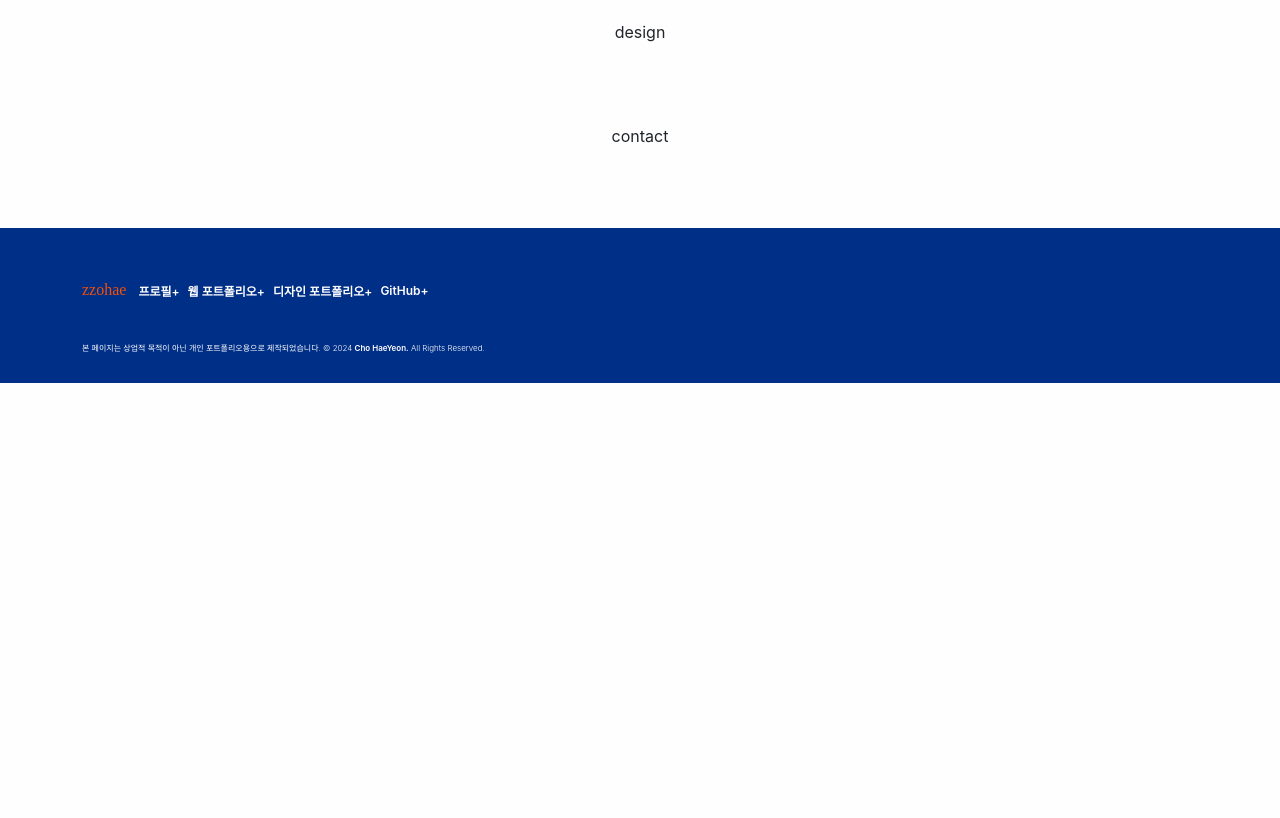
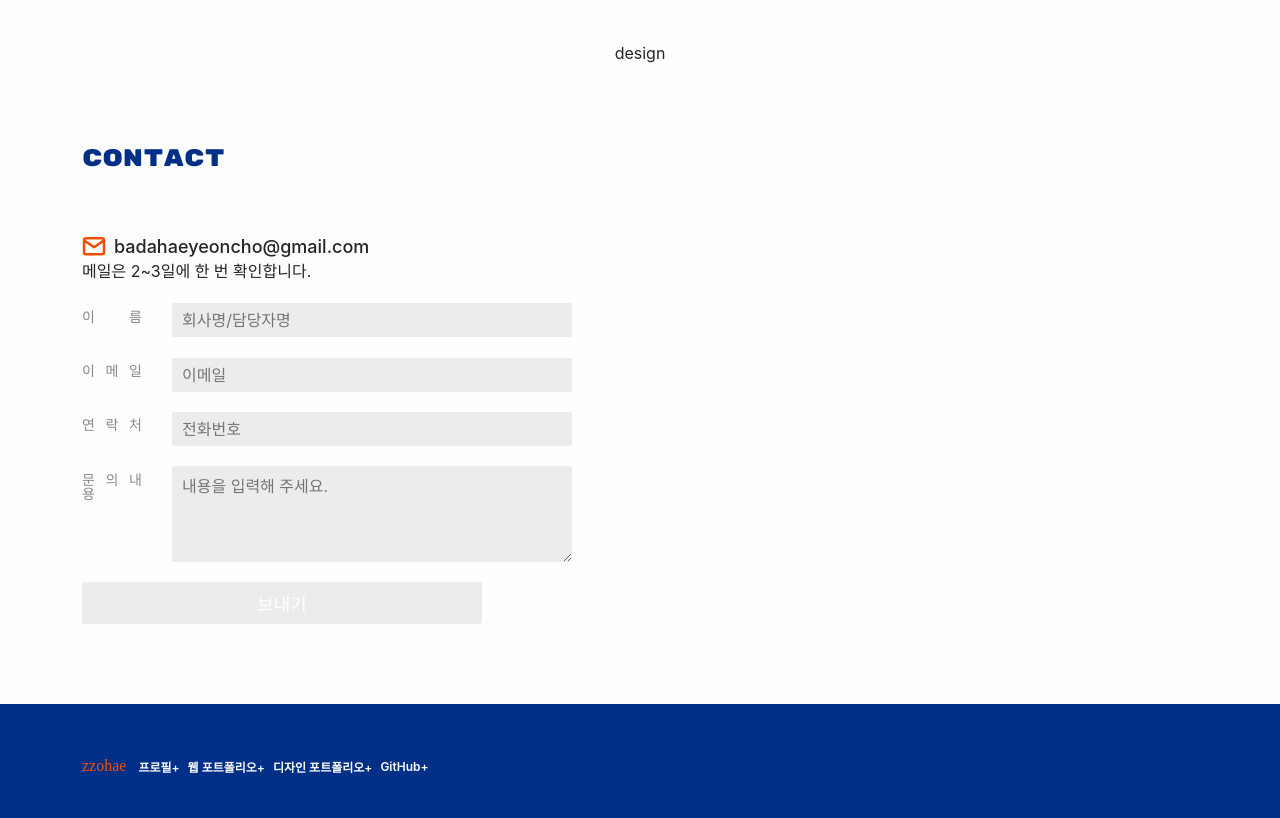
Before and after one commit to zzohae/zzohaeWorld, a React (Create React App) app: page / in a window 1280 px wide. Shown: the part 3440-4258 px from the top of the page. Before the commit the page ends 3823 px from the top, so only its background shows below. Built offline with nearby package versions, Linux system fonts and the light colour scheme; a web font is replaced by a local one.

Commit message:
[1.8.1] 문의 폼 섹션 구현, 구글시트 자동화 연동

```diff
--- a/src/components/Title.js
+++ b/src/components/Title.js
@@ -1,10 +1,10 @@
 import React from 'react'
 
-export default function Title({ children, page = '' }) {
+export default function Title({ children, page = '', noBtn = false }) {
   return (
-    <div className='allTitle d-flex align-items-end justify-content-between'>
+    <div className={`allTitle d-flex align-items-end ${ noBtn ? "justify-content-start" : "justify-content-between"}`}>
       <h2 className={`rubik-mono fc-main ${ page === "main" ? 'fs-24' : 'fs-30' }`}>{children}</h2>
-      {page === "main" && (
+      { !noBtn && page === "main" && (
       <button></button>
       )}
     </div>
--- /dev/null
+++ b/src/contents/home/Contact.js
@@ -0,0 +1,109 @@
+import React, { useState, useEffect } from "react";
+import Title from "../../components/Title";
+import { ReactComponent as MailIcon } from '../../assets/mail.svg'
+
+export default function Contact() {
+
+	const [name, setName] = useState("");
+  const [email, setEmail] = useState("");
+  const [phone, setPhone] = useState("");
+  const [message, setMessage] = useState("");
+	const [isButtonActive, setIsButtonActive] = useState(false);
+
+	useEffect(() => {
+    const allFilled = name.trim() && email.trim() && phone.trim() && message.trim();
+    setIsButtonActive(allFilled); // 모든 필드가 채워졌으면 버튼 활성화
+  }, [name, email, phone, message]);
+
+  const handleSubmit = async (e) => {
+    e.preventDefault();
+
+    const formData = new URLSearchParams();
+    formData.append("name", name);
+    formData.append("email", email);
+    formData.append("phone", phone);
+    formData.append("message", message);
+
+    try {
+      const response = await fetch(process.env.REACT_APP_GOOGLE_SCRIPT_URL, {
+        method: "POST",
+        headers: {
+          "Content-Type": "application/x-www-form-urlencoded",
+        },
+        body: formData,
+      });
+
+      if (!response.ok) {
+        throw new Error(`HTTP error! Status: ${response.status}`);
+      }
+
+      alert("폼이 성공적으로 제출되었습니다.");
+    } catch (error) {
+      alert("폼 제출 중 오류가 발생하였습니다. 다시 시도해 주세요.");
+    }
+  };
+
+	return (
+		<div className="contactCont container d-flex flex-column">
+			<Title page='main' noBtn={true}>Contact</Title>
+			<div className="d-flex flex-column">
+				<div>
+					<h6 className="fcs fs-18"><MailIcon />badahaeyeoncho@gmail.com</h6>
+					<p>메일은 2~3일에 한 번 확인합니다.</p>
+				</div>
+				<form onSubmit={handleSubmit} className="d-flex flex-column">
+					<div className="smallCont">
+						<label htmlFor="name">이 름</label>
+						<input
+							type="text"
+							id="name"
+							name="name"
+							value={name}
+							onChange={(e) => setName(e.target.value)}
+							placeholder="회사명/담당자명"
+							required
+						/>
+					</div>
+					<div className="smallCont">
+						<label htmlFor="email">이 메 일</label>
+						<input
+							type="email"
+							id="email"
+							name="email"
+							value={email}
+							onChange={(e) => setEmail(e.target.value)}
+							placeholder="이메일"
+							required
+						/>
+					</div>
+					<div className="smallCont">
+						<label htmlFor="phone">연 락 처</label>
+						<input
+							type="text"
+							id="phone"
+							name="phone"
+							value={phone}
+							onChange={(e) => setPhone(e.target.value)}
+							placeholder="전화번호"
+							required
+						/>
+					</div>
+					<div className="smallCont">
+						<label htmlFor="message">문 의 내 용</label>
+						<textarea
+							id="message"
+							name="message"
+							value={message}
+							onChange={(e) => setMessage(e.target.value)}
+							placeholder="내용을 입력해 주세요."
+							required
+						></textarea>
+					</div>
+					<button type="submit"
+						className={`submit fcc ${ isButtonActive ? 'active' : ''}`}
+            disabled={!isButtonActive}>보내기</button>
+				</form>
+			</div>
+		</div>
+	)
+}
--- a/src/contents/home/Home.js
+++ b/src/contents/home/Home.js
@@ -1,7 +1,8 @@
-import React from 'react'
+import React, { useState } from 'react'
 import { Link } from 'react-router-dom'
 import ProfileMain from '../sub_profile/ProfileMain'
 import WebWorks from '../sub_webworks/WebWorks'
+import Contact from './Contact'
 import './home.scss'
 import { ReactComponent as Logo } from '../../assets/common/logo.svg'
 import { ReactComponent as RCh } from '../../assets/common/chevron_right.svg'
@@ -33,7 +34,7 @@ export default function Home() {
       <ProfileMain page='main'></ProfileMain>
       <WebWorks page='main'></WebWorks>
       <div>design</div>
-      <div>contact</div>
+      <Contact></Contact>
     </div>
   )
 }
--- a/src/contents/home/home.scss
+++ b/src/contents/home/home.scss
@@ -54,3 +54,91 @@
     }
   }
 }
+
+.contactCont {
+  gap: 60px;
+  &>div {
+    gap: 20px;
+    div h6 {
+      gap: 8px;
+      p {
+          color: var(--text-minor-1, #888);
+          font-size: var(--fs-14, 0.875rem);
+          font-weight: 300;
+          line-height: normal;
+        }
+    }
+  }
+  form {
+    gap: 20px;
+    .smallCont {
+      display: flex;
+      label {
+        color: var(--text-minor-1, #888);
+        text-align: justify;
+        font-size: var(--fs-14, 0.875rem);
+        font-weight: 300;
+        line-height: 1;
+        width: 60px;
+        flex-shrink: 0;
+        margin-top: .4rem;
+        &:after{
+          content: "";
+          display: inline-block;
+          width: 100%;
+          flex-shrink: 0;
+        }
+      }
+      input {
+        height: 34px;
+        margin-left: 30px;
+        padding: 8px 10px;
+        width: 100%;
+        max-width: 400px;
+        border: none;
+        border-radius: var(--br-3, 0.1875rem);
+        background: var(--text-minor-4, #ECECEC);
+        &:placeholder, &:placeholder-shown, &:-moz-placeholder {
+          color: var(--text-minor-1, #888);
+          font-size: var(--fs-14, 0.875rem);
+          font-weight: 400;
+          line-height: normal;
+          opacity: 0.3;
+        }
+      }
+      textarea {
+        margin-left: 30px;
+        padding: 8px 10px;
+        min-height: 6rem;
+        width: 100%;
+        max-width: 400px;
+        border: none;
+        border-radius: var(--br-3, 0.1875rem);
+        background: var(--text-minor-4, #ECECEC);
+        &:placeholder {
+          color: var(--text-minor-1, #888);
+          font-size: var(--fs-14, 0.875rem);
+          font-weight: 400;
+          line-height: normal;
+          opacity: 0.3;
+        }
+      }
+    }
+    .submit {
+      padding: 8px 10px;
+      width: 100%;
+      max-width: 400px;
+      border: none;
+      border-radius: var(--bs-3, 0.1875rem);
+      background: var(--text-minor-4, #ECECEC);
+      color: var(--white-alter, #FEFEFE);
+      font-size: var(--fs-18, 1.125rem);
+      font-weight: 500;
+      line-height: normal;
+      transition: background-color .3s ease;
+      &.active {
+        background-color: var(--main1, #002F87);
+      }
+    }
+  }
+}
--- a/src/contents/sub_webworks/webworks.scss
+++ b/src/contents/sub_webworks/webworks.scss
@@ -24,10 +24,10 @@
       display: flex;
       gap: 30px;
       dt {
-        width: 51px;
+        width: 60px;
         text-align: justify;
         color: var(--text-minor-1, #888);
-        font-size: var(--fs-12, 0.75rem);
+        font-size: var(--fs-14, 0.875rem);
         font-style: normal;
         font-weight: 300;
         line-height: 1.5;
```
Also changed, not shown: src/assets/mail.svg (added).
